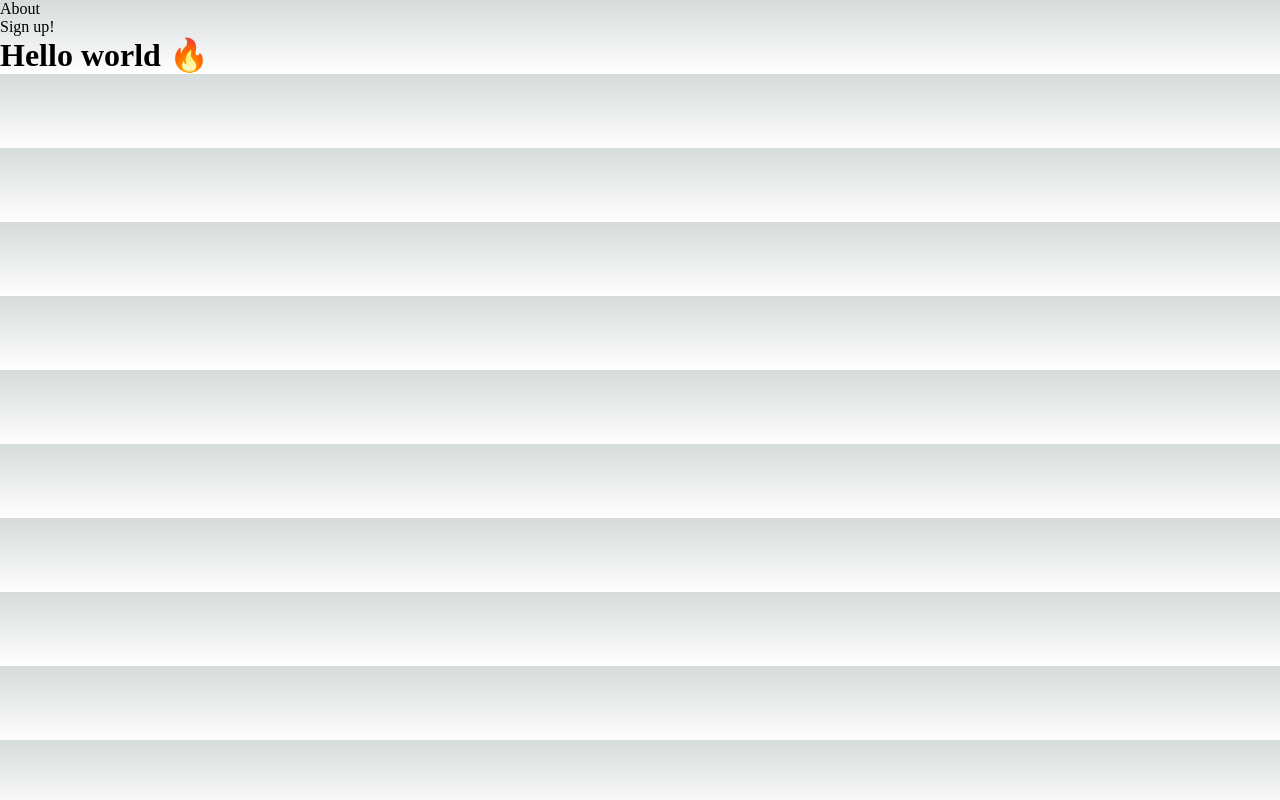
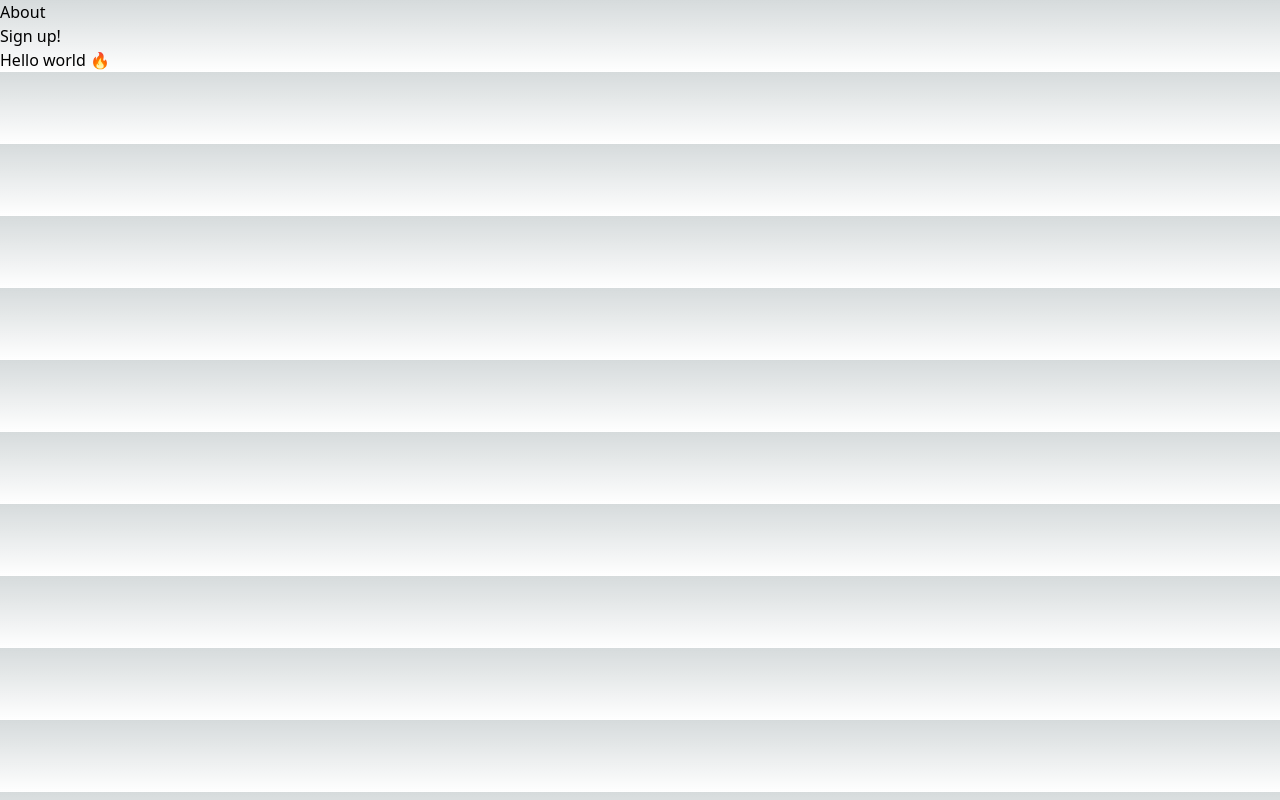
Before and after one commit to jamesraymondbrown/next-13-experimenting, a Next.js app: page / in a window 1280 px wide. Built offline with nearby package versions, Linux system fonts and the light colour scheme.

Commit message:
add tailwind

```diff
--- /dev/null
+++ b/app/about/loading.jsx
@@ -0,0 +1,7 @@
+export default function loading() {
+  return (
+    <div>
+      <h1>loading...</h1>
+    </div>
+  );
+}
--- a/app/page.jsx
+++ b/app/page.jsx
@@ -7,7 +7,7 @@ const inter = Inter({ subsets: ["latin"] });
 export default function Home() {
   return (
     <main>
-      <h1>Hello world 🔥</h1>
+      <h1 className="">Hello world 🔥</h1>
     </main>
   );
 }
--- a/package.json
+++ b/package.json
@@ -13,5 +13,10 @@
     "next": "13.2.3",
     "react": "18.2.0",
     "react-dom": "18.2.0"
+  },
+  "devDependencies": {
+    "autoprefixer": "^10.4.13",
+    "postcss": "^8.4.21",
+    "tailwindcss": "^3.2.7"
   }
 }
--- /dev/null
+++ b/postcss.config.js
@@ -0,0 +1,6 @@
+module.exports = {
+  plugins: {
+    tailwindcss: {},
+    autoprefixer: {},
+  },
+}
--- /dev/null
+++ b/tailwind.config.js
@@ -0,0 +1,15 @@
+/** @type {import('tailwindcss').Config} */
+module.exports = {
+  content: [
+    "./app/**/*.{js,ts,jsx,tsx}",
+    "./pages/**/*.{js,ts,jsx,tsx}",
+    "./components/**/*.{js,ts,jsx,tsx}",
+
+    // Or if using `src` directory:
+    "./src/**/*.{js,ts,jsx,tsx}",
+  ],
+  theme: {
+    extend: {},
+  },
+  plugins: [],
+};
```
Also changed, not shown: app/globals.css (+7 -3 lines), 1 other file (tests, documents, lock files or other folders).
